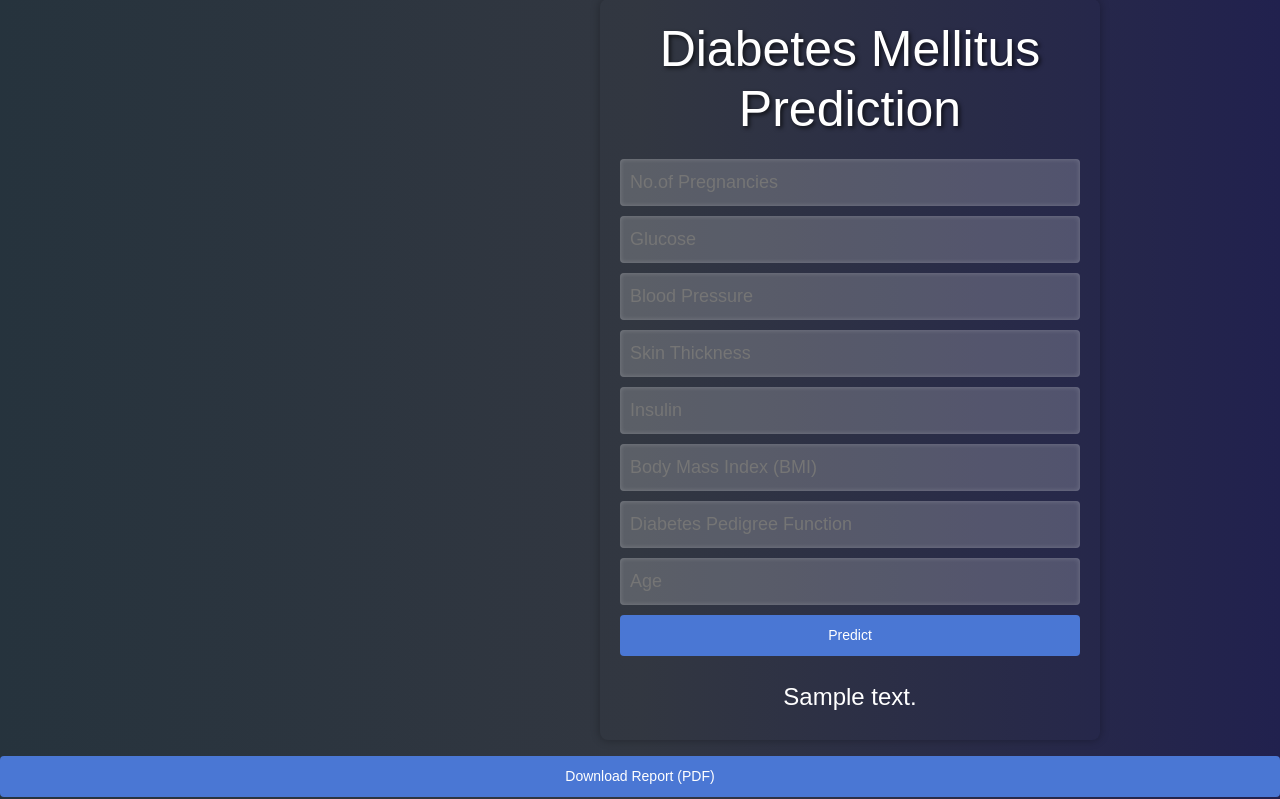
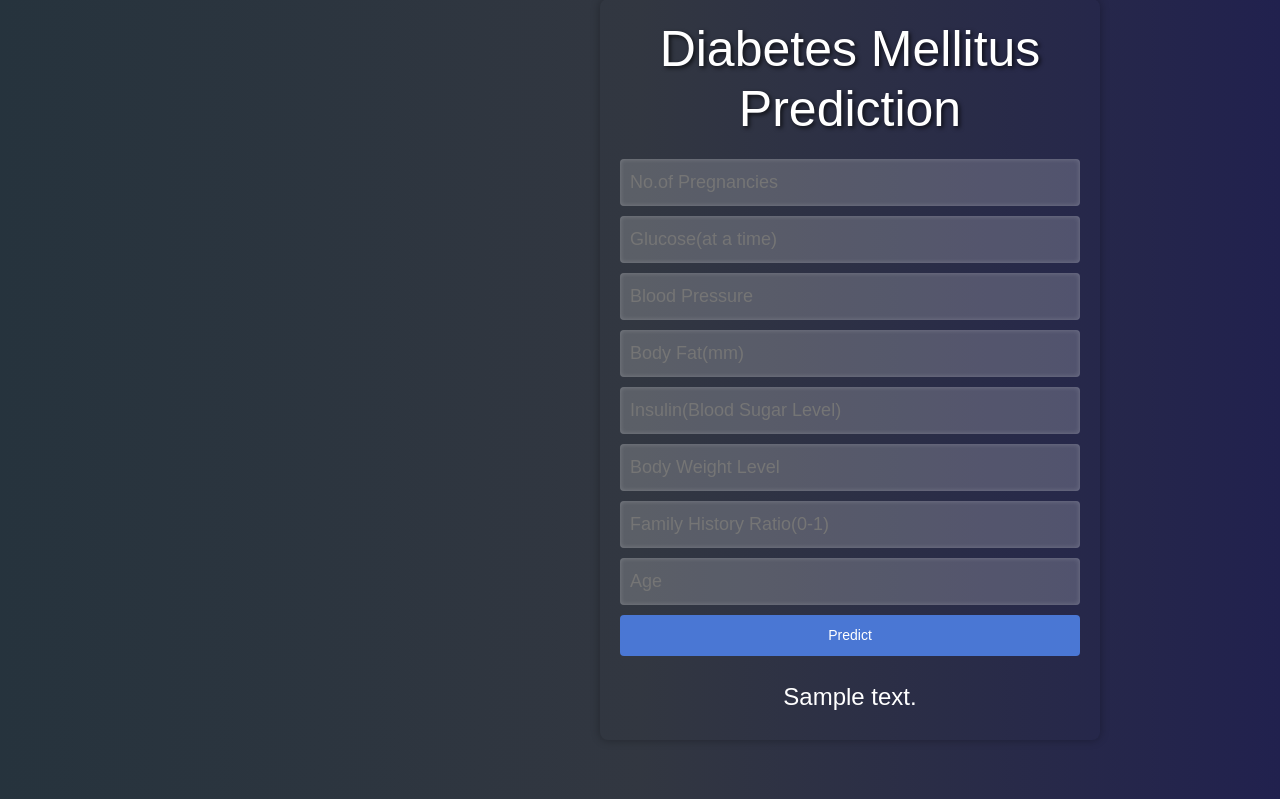
Before and after one commit to Sahil-Maniya/HelathCare-Monitoring-and-Predition_Python, a Python web app: template Templates/diabetes_prediction.html in a window 1280 px wide. Shown: the part 101-900 px from the top of the page. Run offline with Jinja, Linux system fonts and the light colour scheme; the template is opened without the code that fills it: most values are stand-ins (such as "Sample title", 1, 10 or a date in 2020).

Commit message:
Update diabetes_prediction.html

```diff
--- a/Templates/diabetes_prediction.html
+++ b/Templates/diabetes_prediction.html
@@ -1,12 +1,21 @@
 <!DOCTYPE html>
 <html>
   <head>
-  <meta charset="UTF-8">
+    <meta charset="UTF-8" />
     <title>Diabetes Prediction</title>
-  <link rel="stylesheet" href="https://cdn.jsdelivr.net/npm/bootstrap@5.3.0/dist/css/bootstrap.min.css" />
-  <link rel="stylesheet" href="{{ url_for('static', filename='Styles/diabetes.css') }}">
+    <link
+      rel="stylesheet"
+      href="https://cdn.jsdelivr.net/npm/bootstrap@5.3.0/dist/css/bootstrap.min.css"
+    />
+    <link
+      rel="stylesheet"
+      href="{{ url_for('static', filename='Styles/diabetes.css') }}"
+    />
     <script src="https://ajax.googleapis.com/ajax/libs/jquery/3.3.1/jquery.min.js"></script>
-  <link rel="stylesheet" href="https://cdnjs.cloudflare.com/ajax/libs/font-awesome/6.5.1/css/all.min.css">
+    <link
+      rel="stylesheet"
+      href="https://cdnjs.cloudflare.com/ajax/libs/font-awesome/6.5.1/css/all.min.css"
+    />
     <script src="https://cdn.jsdelivr.net/npm/bootstrap@5.3.0/dist/js/bootstrap.bundle.min.js"></script>
     <link rel="icon" href="/static/Images/doctor.png" />
   </head>
@@ -17,21 +26,44 @@
       <div class="collapse navbar-collapse">
         <ul class="navbar-nav ms-auto">
           <li class="nav-item">
-          <a class="nav-link" href="brain_tumor_detection">Brain Tumor Detection</a>
+            <a class="nav-link" href="brain_tumor_detection"
+              >Brain Tumor Detection</a
+            >
           </li>
           <li class="nav-item">
-          <a class="nav-link" href="diabetes_prediction">Diabetes Prediction</a>
+            <a class="nav-link" href="diabetes_prediction"
+              >Diabetes Prediction</a
+            >
           </li>
           <li class="nav-item"><a class="nav-link" href="chat">Chatbot</a></li>
           <li class="nav-item dropdown">
-          <a class="nav-link dropdown-toggle" id="userDropdown" role="button" data-bs-toggle="dropdown" aria-expanded="false">
+            <a
+              class="nav-link dropdown-toggle"
+              id="userDropdown"
+              role="button"
+              data-bs-toggle="dropdown"
+              aria-expanded="false"
+            >
               <i class="fas fa-user-circle"></i>
             </a>
-          <ul class="dropdown-menu dropdown-menu-end" aria-labelledby="userDropdown">
-            <li class="dropdown-header text-center"><strong>{{ user.name }}</strong></li>
-            <li class="dropdown-item"><i class="fas fa-envelope"></i> {{ user.email }}</li>
-            <li><hr class="dropdown-divider"></li>
-            <li><a class="dropdown-item text-danger" href="{{ url_for('logout') }}"><i class="fas fa-sign-out-alt"></i> Logout</a></li>
+            <ul
+              class="dropdown-menu dropdown-menu-end"
+              aria-labelledby="userDropdown"
+            >
+              <li class="dropdown-header text-center">
+                <strong>{{ user.name }}</strong>
+              </li>
+              <li class="dropdown-item">
+                <i class="fas fa-envelope"></i> {{ user.email }}
+              </li>
+              <li><hr class="dropdown-divider" /></li>
+              <li>
+                <a
+                  class="dropdown-item text-danger"
+                  href="{{ url_for('logout') }}"
+                  ><i class="fas fa-sign-out-alt"></i> Logout</a
+                >
+              </li>
             </ul>
           </li>
         </ul>
@@ -39,52 +71,114 @@
     </nav>
 
     <div>
-    <div class="login" >
+      <div class="login">
         <h1>Diabetes Mellitus Prediction</h1>
 
-      <form action="{{ url_for('y_predict')}}" method="post">
-        <input type="text" name="Pregnancies" placeholder="No.of Pregnancies" required />
-        <input type="text" name="Glucose" placeholder="Glucose" required />
-        <input type="text" name="BloodPressure" placeholder="Blood Pressure" required />
-        <input type="text" name="SkinThickness" placeholder="Skin Thickness" required />
-        <input type="text" name="Insulin" placeholder="Insulin" required />
-        <input type="text" name="BMI" placeholder="Body Mass Index (BMI)" required />
-        <input type="text" name="DiabetesPedigreeFunction" placeholder="Diabetes Pedigree Function" required />
+        <form
+          name="diabetesForm"
+          action="{{ url_for('y_predict')}}"
+          method="post"
+          onsubmit="return validateForm()"
+        >
+          <input
+            type="text"
+            name="Pregnancies"
+            placeholder="No.of Pregnancies"
+            required
+          />
+          <input
+            type="text"
+            name="Glucose"
+            placeholder="Glucose(at a time)"
+            required
+          />
+          <input
+            type="text"
+            name="BloodPressure"
+            placeholder="Blood Pressure"
+            required
+          />
+          <input
+            type="text"
+            name="SkinThickness"
+            placeholder="Body Fat(mm)"
+            required
+          />
+          <input
+            type="text"
+            name="Insulin"
+            placeholder="Insulin(Blood Sugar Level)"
+            required
+          />
+          <input
+            type="text"
+            name="BMI"
+            placeholder="Body Weight Level"
+            required
+          />
+          <input
+            type="text"
+            name="DiabetesPedigreeFunction"
+            placeholder="Family History Ratio(0-1)"
+            required
+          />
           <input type="text" name="Age" placeholder="Age" required />
           <button type="submit" class="btn btn-primary">Predict</button>
         </form>
 
-      <br>
+        <br />
         <h4 style="color: white">{{ prediction_text }}</h4>
       </div>
-    {% if pdf_path %}
-    <div class="text-center mt-3">
-      <a href="{{ pdf_path }}" class="btn btn-danger" download>Download Report (PDF)</a>
-    </div>
-  {% endif %}
 
-    {% if prediction_text == '⚠️ High chance of diabetes! Consult a doctor. 🏥' %}
+      {% if prediction_text == '⚠️ High chance of diabetes! Consult a doctor.
+      🏥' %}
       <div class="container mt-4 p-3 bg-dark text-white rounded">
         <h2>Solution for Diabetes Management</h2>
         <p>🩸 Monitor blood sugar levels regularly using a glucometer.</p>
         <p>🥗 Follow a balanced diet with low sugar and high fiber content.</p>
-      <p>🏃‍♂️ Engage in regular physical activity such as walking, cycling, or swimming.</p>
+        <p>
+          🏃‍♂️ Engage in regular physical activity such as walking, cycling, or
+          swimming.
+        </p>
         <p>💊 Take prescribed medications on time and in the correct dosage.</p>
-      <p>📅 Attend regular check-ups with your endocrinologist or diabetologist.</p>
-      <p>⚠️ Learn to recognize and manage symptoms of hypoglycemia and hyperglycemia.</p>
-      <p>🧘 Manage stress through relaxation techniques like yoga or meditation.</p>
+        <p>
+          📅 Attend regular check-ups with your endocrinologist or
+          diabetologist.
+        </p>
+        <p>
+          ⚠️ Learn to recognize and manage symptoms of hypoglycemia and
+          hyperglycemia.
+        </p>
+        <p>
+          🧘 Manage stress through relaxation techniques like yoga or
+          meditation.
+        </p>
         <p>😴 Get adequate sleep and maintain a healthy sleep routine.</p>
-      <p>🚭 Avoid smoking, alcohol, and other unhealthy habits that can worsen diabetes.</p>
+        <p>
+          🚭 Avoid smoking, alcohol, and other unhealthy habits that can worsen
+          diabetes.
+        </p>
         <p>💧 Stay hydrated and drink plenty of water throughout the day.</p>
-      <p>🤝 Join diabetes support groups for emotional and psychological support.</p>
-      <p>📖 Keep a record of your blood sugar levels, meals, and physical activity.</p>
-      <p>🚑 Seek immediate medical attention for any unusual symptoms or complications.</p>
+        <p>
+          🤝 Join diabetes support groups for emotional and psychological
+          support.
+        </p>
+        <p>
+          📖 Keep a record of your blood sugar levels, meals, and physical
+          activity.
+        </p>
+        <p>
+          🚑 Seek immediate medical attention for any unusual symptoms or
+          complications.
+        </p>
       </div>
-    {% elif prediction_text  == '✅ No diabetes detected. Stay healthy! 🍏' %}
+      {% elif prediction_text == '✅ No diabetes detected. Stay healthy! 🍏' %}
       <div class="container mt-4 p-3 bg-success text-white rounded">
         <h2>🎉 Congratulations! 🎉</h2>
         <p>You are in good health! Keep up your healthy habits</p>
         {% endif %}
       </div>
+    </div>
+    <script src = "/static/Scripts/diabetes_prediction.js"></script>
   </body>
 </html>
```
Lines whose indentation alone changed are shown as unchanged.
